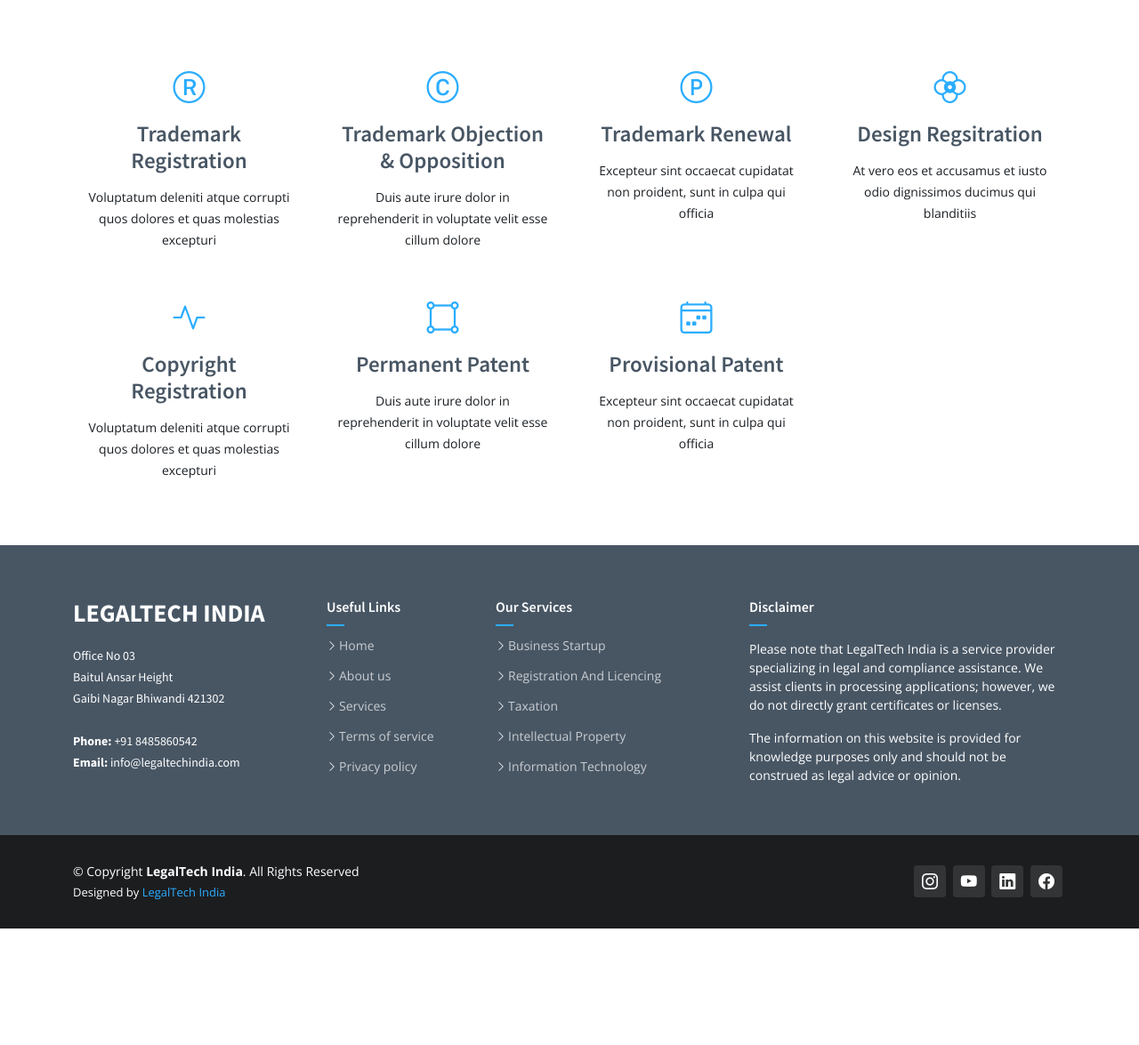
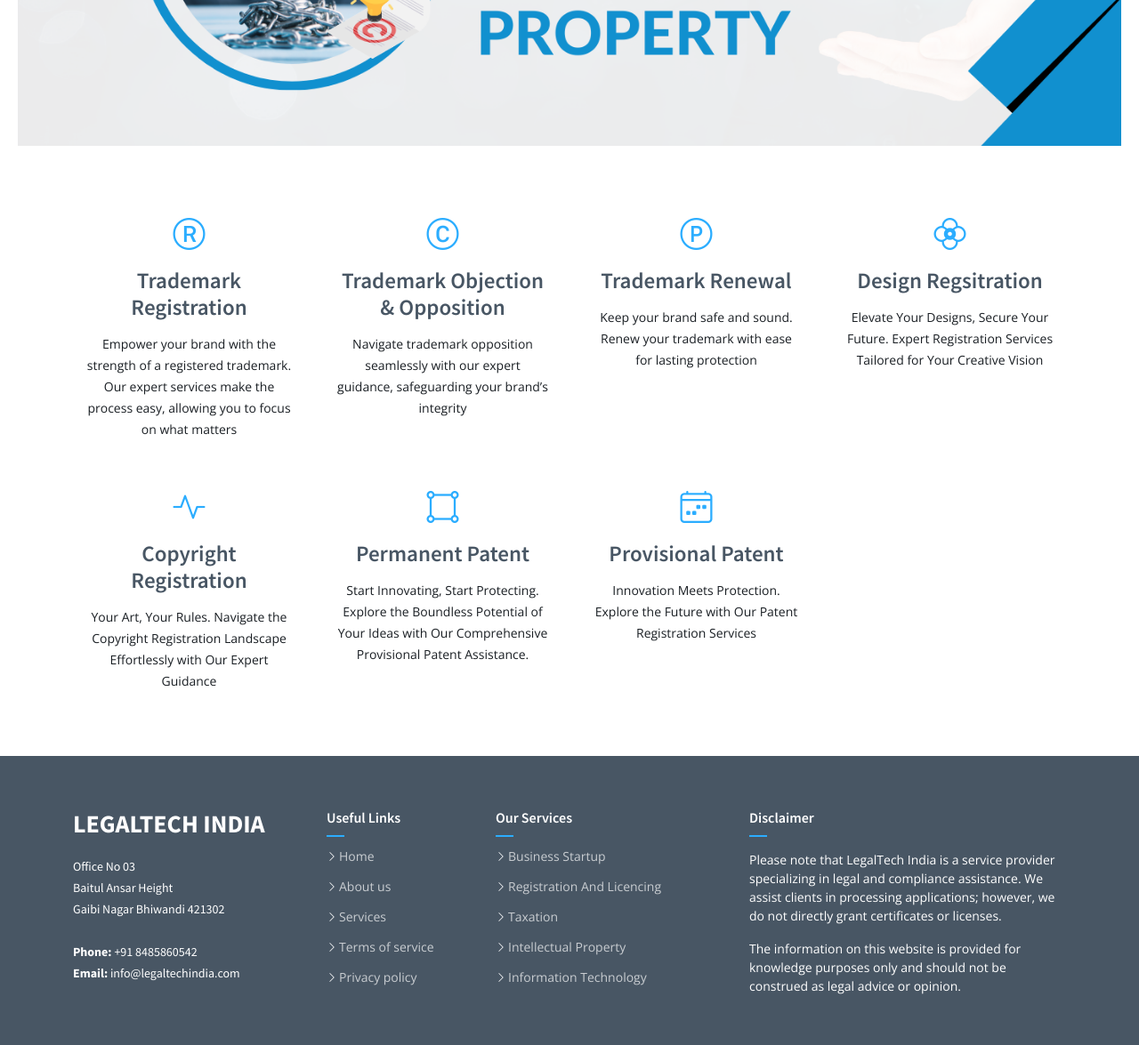
Before and after one commit to DistilledMindFlow/wild, a Django app: page /ipr/ in a window 1280 px wide. Shown: the part 463-1638 px from the top of the page at 89% size. Before the commit the page ends 1507 px from the top, so only its background shows below. Run offline with Django 4.2, Linux system fonts and the light colour scheme; some libraries are stand-ins or nearby versions.

Commit message:
Update SVG to PNG

```diff
--- a/main/templates/sv-bs.html
+++ b/main/templates/sv-bs.html
@@ -55,7 +55,7 @@
     </div><!-- End Breadcrumbs -->
 
     <div data-aos="zoom-out" class="service-main">
-      <img src="{% static 'assets\img\1.svg' %}" alt="">
+      <img src="{% static 'assets\img\1.png' %}" alt="">
     </div>
 
 
--- a/main/templates/sv-graphic.html
+++ b/main/templates/sv-graphic.html
@@ -56,7 +56,7 @@
     </div><!-- End Breadcrumbs -->
 
     <div data-aos="zoom-out" class="service-main">
-      <img src="{% static 'assets\img\6.svg' %}" alt="">
+      <img src="{% static 'assets\img\6.png' %}" alt="">
     </div>
 
 
--- a/main/templates/sv-gst.html
+++ b/main/templates/sv-gst.html
@@ -57,7 +57,7 @@
     </div><!-- End Breadcrumbs -->
 
     <div data-aos="zoom-out" class="service-main">
-      <img src="{% static 'assets\img\2.svg' %}" alt="">
+      <img src="{% static 'assets\img\2.png' %}" alt="">
     </div>
 
     <!-- ======= Featured Services Section ======= -->
--- a/main/templates/sv-ipr.html
+++ b/main/templates/sv-ipr.html
@@ -58,7 +58,7 @@
     </div><!-- End Breadcrumbs -->
 
     <div data-aos="zoom-out" class="service-main">
-      <img src="{% static 'assets\img\5.svg' %}" alt="">
+      <img src="{% static 'assets\img\5.png' %}" alt="">
     </div>
 
     <!-- ======= Featured Services Section ======= -->
@@ -71,7 +71,7 @@
             <div class="service-item position-relative">
               <div class="icon"><i class="bi bi-r-circle icon"></i></div>
               <h4><a href="{% url 'intellectual_property' slug='tmreg'  %}" class="stretched-link">Trademark Registration</a></h4>
-              <p>Voluptatum deleniti atque corrupti quos dolores et quas molestias excepturi</p>
+              <p>Empower your brand with the strength of a registered trademark. Our expert services make the process easy, allowing you to focus on what matters</p>
             </div>
           </div><!-- End Service Item -->
 
@@ -79,7 +79,7 @@
             <div class="service-item position-relative">
               <div class="icon"><i class="bi bi-c-circle icon"></i></div>
               <h4><a href="{% url 'intellectual_property' slug='tmo'  %}" class="stretched-link">Trademark Objection & Opposition</a></h4>
-              <p>Duis aute irure dolor in reprehenderit in voluptate velit esse cillum dolore</p>
+              <p>Navigate trademark opposition seamlessly with our expert guidance, safeguarding your brand’s integrity</p>
             </div>
           </div><!-- End Service Item -->
 
@@ -87,7 +87,7 @@
             <div class="service-item position-relative">
               <div class="icon"><i class="bi bi-p-circle icon"></i></div>
               <h4><a href="{% url 'intellectual_property' slug='tmr'  %}" class="stretched-link">Trademark Renewal</a></h4>
-              <p>Excepteur sint occaecat cupidatat non proident, sunt in culpa qui officia</p>
+              <p>Keep your brand safe and sound. Renew your trademark with ease for lasting protection</p>
             </div>
           </div><!-- End Service Item -->
 
@@ -95,7 +95,7 @@
             <div class="service-item position-relative">
               <div class="icon"><i class="bi bi-flower2 icon"></i></div>
               <h4><a href="{% url 'intellectual_property' slug='dr'  %}" class="stretched-link">Design Regsitration</a></h4>
-              <p>At vero eos et accusamus et iusto odio dignissimos ducimus qui blanditiis</p>
+              <p>Elevate Your Designs, Secure Your Future. Expert Registration Services Tailored for Your Creative Vision</p>
             </div>
           </div><!-- End Service Item -->
 
@@ -103,7 +103,7 @@
             <div class="service-item position-relative">
               <div class="icon"><i class="bi bi-activity icon"></i></div>
               <h4><a href="{% url 'intellectual_property' slug='cr'  %}" class="stretched-link">Copyright Registration</a></h4>
-              <p>Voluptatum deleniti atque corrupti quos dolores et quas molestias excepturi</p>
+              <p>Your Art, Your Rules. Navigate the Copyright Registration Landscape Effortlessly with Our Expert Guidance</p>
             </div>
           </div><!-- End Service Item -->
 
@@ -111,15 +111,14 @@
             <div class="service-item position-relative">
               <div class="icon"><i class="bi bi-bounding-box-circles icon"></i></div>
               <h4><a href="{% url 'intellectual_property' slug='prp'  %}" class="stretched-link">Permanent Patent</a></h4>
-              <p>Duis aute irure dolor in reprehenderit in voluptate velit esse cillum dolore</p>
-            </div>
+              <p>Start Innovating, Start Protecting. Explore the Boundless Potential of Your Ideas with Our Comprehensive Provisional Patent Assistance.</div>
           </div><!-- End Service Item -->
 
           <div class="col-xl-3 col-md-6 d-flex" data-aos="zoom-out" data-aos-delay="400">
             <div class="service-item position-relative">
               <div class="icon"><i class="bi bi-calendar4-week icon"></i></div>
               <h4><a href="{% url 'intellectual_property' slug='prop'  %}" class="stretched-link">Provisional Patent</a></h4>
-              <p>Excepteur sint occaecat cupidatat non proident, sunt in culpa qui officia</p>
+              <p>Innovation Meets Protection. Explore the Future with Our Patent Registration Services</p>
             </div>
           </div><!-- End Service Item -->
 
--- a/main/templates/sv-reg.html
+++ b/main/templates/sv-reg.html
@@ -57,7 +57,7 @@
     </div><!-- End Breadcrumbs -->
 
     <div data-aos="zoom-out" class="service-main">
-      <img src="{% static 'assets\img\4.svg' %}" alt="">
+      <img src="{% static 'assets\img\4.png' %}" alt="">
     </div>
 
     <!-- ======= Featured Services Section ======= -->
```
Also changed, not shown: main/templates/sv-it.html (+5 -5 lines), static/assets/img/1.png (added), static/assets/img/2.png (added), static/assets/img/3.png (added), static/assets/img/4.png (added), static/assets/img/5.png (added), static/assets/img/6.png (added), static/assets/img/6.svg (deleted).
